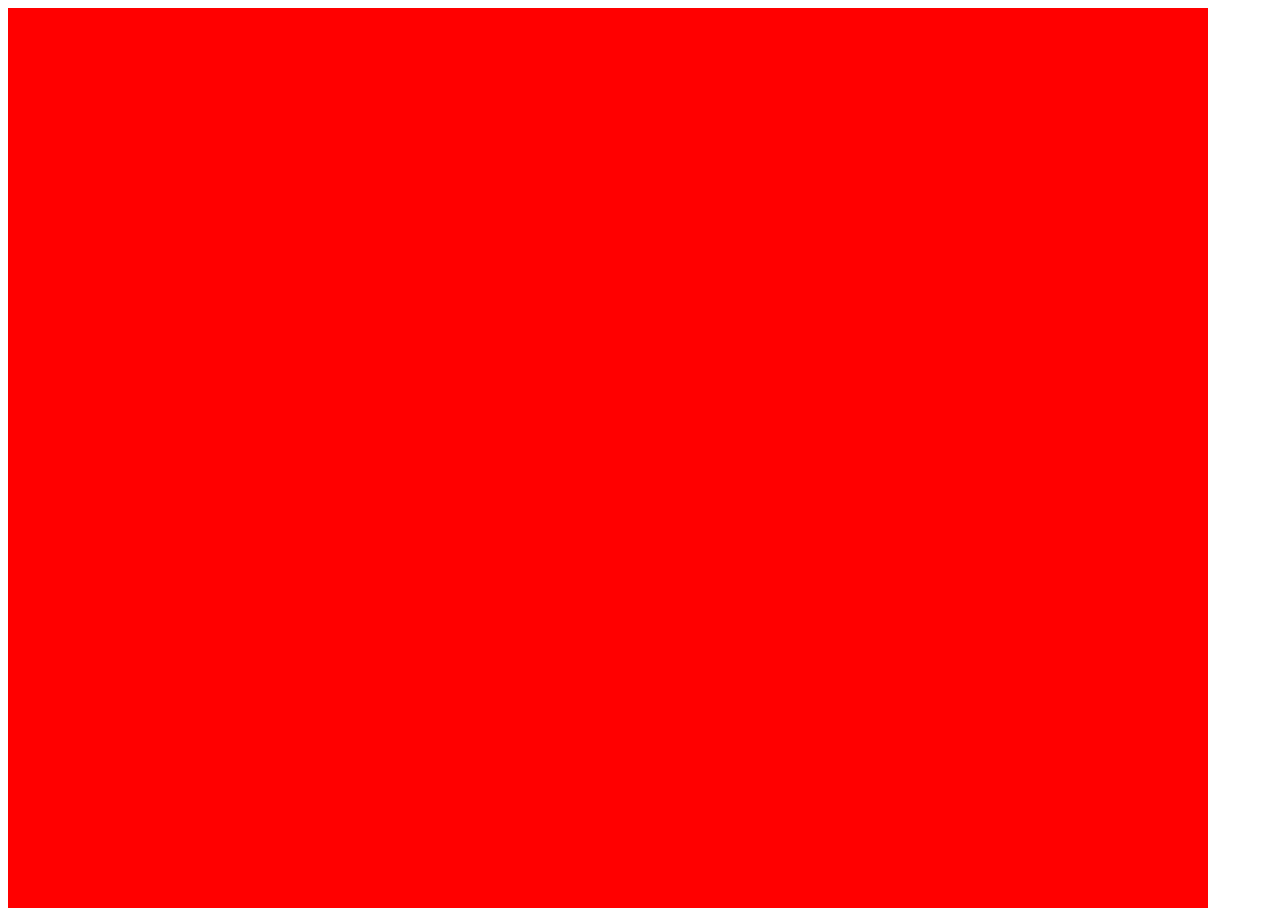
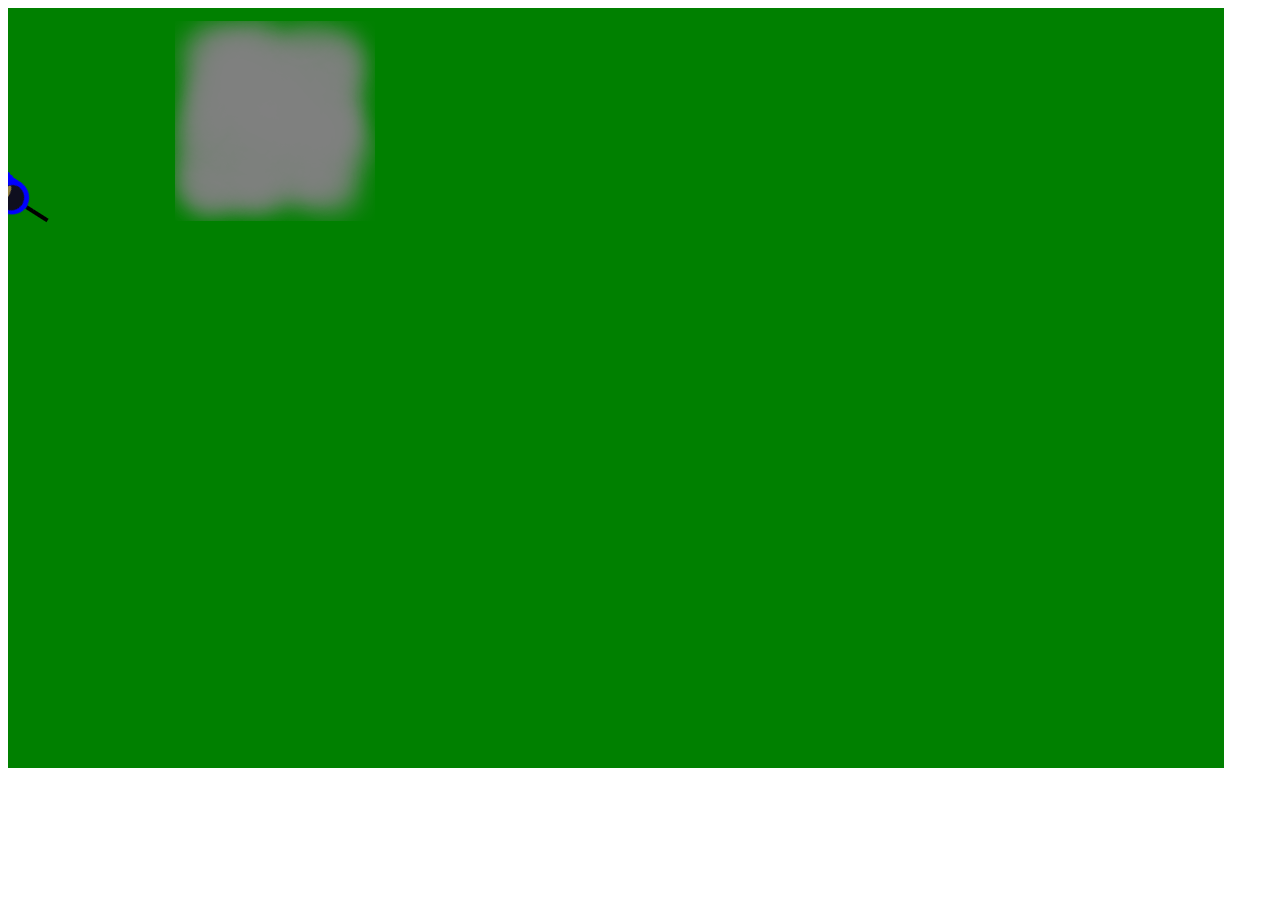
Before and after one commit to jmdejong/bikesthunder, a plain HTML site: page index.html in a window 1280 px wide. After the commit the page ends 800 px from the top, so only its background shows below. Drawn offline with Linux system fonts and the light colour scheme.

Commit message:
made simple ugly game

```diff
--- /dev/null
+++ b/bike.js
@@ -0,0 +1,24 @@
+
+
+class Bike {
+
+	constructor(game){
+		this.game = game;
+		this.x = (Math.random()*(game.width-100)+50)|0;
+		this.y = (Math.random()*(game.height-100)+50)|0;
+		this.dir = Math.random() * 2 * Math.PI;
+		this.speed = 4;
+	}
+
+
+	update(game){
+		this.dir += -(Keyboard.get("ArrowLeft") - Keyboard.get("ArrowRight"))*0.1;
+		this.x += -Math.sin(this.dir) * this.speed;
+		this.y += Math.cos(this.dir) * this.speed;
+		if (this.x < 0  || this.x > game.width || this.y < 0 || this.y > game.height){
+			game.running = false;
+			alert("The cloud won");
+		}
+	}
+
+}
--- /dev/null
+++ b/cloud.js
@@ -0,0 +1,46 @@
+
+
+class Cloud {
+
+	constructor(game){
+		this.game = game;
+		this.x = (Math.random()*(game.width-100)+50)|0;
+		this.y = (Math.random()*(game.height-100)+50)|0;
+		this.speed = 2;
+		this.cooldown = 0;
+	}
+
+
+	update(game){
+		this.x += (Keyboard.get("KeyD") - Keyboard.get("KeyA")) * this.speed;
+		if (this.x < 0){
+			this.x = 0;
+		} else if (this.x > game.width){
+			this.x = game.width;
+		}
+		this.y += (Keyboard.get("KeyS") - Keyboard.get("KeyW")) * this.speed;
+		if (this.y < 0){
+			this.y = 0;
+		} else if (this.y > game.height){
+			this.y = game.height;
+		}
+		if (this.cooldown){
+			this.cooldown--;
+		} else if (Keyboard.get("Space")){
+			this.thunder(game);
+			this.cooldown = 60; // 2 seconds
+		}
+	}
+
+	thunder(game){
+		if (Math.hypot(this.x - game.bike.x, this.y - game.bike.y) < 100){
+			game.running = false;
+			alert("The cloud won");
+		}
+	}
+
+
+	shouldDrawThunder(){
+		return this.cooldown > 45;
+	}
+}
--- /dev/null
+++ b/draw.js
@@ -0,0 +1,40 @@
+
+
+
+class Draw {
+
+
+	constructor(width, height){
+
+		this.canvas = document.getElementById("game");
+		this.ctx = this.canvas.getContext("2d");
+		this.width = this.canvas.width = width;
+		this.height = this.canvas.height = height;
+		this.bikesprite = document.getElementById("bikesprite");
+		this.cloudsprite = document.getElementById("cloudsprite");
+		this.thundersprite = document.getElementById("thundersprite");
+	}
+
+
+	draw(game){
+		this.ctx.clearRect(0, 0, this.width, this.height);
+		this.drawBike(game.bike);
+		this.drawCloud(game.cloud);
+	}
+
+	drawBike(bike){
+		this.ctx.translate(bike.x, bike.y);
+		this.ctx.rotate(bike.dir + Math.PI);
+		this.ctx.drawImage(this.bikesprite, -this.bikesprite.width/2, -this.bikesprite.height/2);
+		this.ctx.resetTransform();
+	}
+
+	drawCloud(cloud){
+		this.ctx.drawImage(this.cloudsprite, cloud.x - this.cloudsprite.width/2, cloud.y - this.cloudsprite.height/2);
+		if (cloud.shouldDrawThunder()){
+			this.ctx.drawImage(this.thundersprite, cloud.x - this.thundersprite.width/2, cloud.y - this.thundersprite.height/2);
+		}
+	}
+
+
+}
--- /dev/null
+++ b/field.js
@@ -0,0 +1,20 @@
+"use strict";
+
+
+class Field {
+
+
+	constructor(){
+		this.width = window.innerWidth * .95;
+		this.height = window.innerHeight * .95;
+		this.cloud = new Cloud(this);
+		this.bike = new Bike(this);
+		this.running = false;
+	}
+
+	update(){
+		this.cloud.update(this);
+		this.bike.update(this);
+	}
+
+}
--- a/index.html
+++ b/index.html
@@ -1,12 +1,20 @@
+<!DOCTYPE html>
 <html>
 	<head>
+		<meta charset="utf-8">
+		<script src="keys.js"></script>
+		<script src="cloud.js"></script>
+		<script src="bike.js"></script>
+		<script src="field.js"></script>
+		<script src="draw.js"></script>
+		<script src="main.js"></script>
 	</head>
 
 	<body>
-		<canvas style="background-color: red;" width="1200" height="900" id="game"></canvas>
+		<canvas style="background-color: green;" width="1200" height="900" id="game"></canvas>
+		<img id="cloudsprite" src="cloud.png" style="display:none" />
+		<img id="bikesprite" src="bike.png" style="display:none" />
+		<img id="thundersprite" src="thunder.png" style="display:none" />
 	</body>
 
-	<script>
-		document.getElementById('game').color = 'red';
-	</script>
 </html>
--- /dev/null
+++ b/keys.js
@@ -0,0 +1,37 @@
+
+
+"use strict";
+
+class InputManager{
+
+
+    constructor(){
+        this.inputs = new Map();
+
+        window.addEventListener("keydown", this.onkeydown.bind(this));
+        window.addEventListener("keyup", this.onkeyup.bind(this));
+    }
+
+    onkeydown(e){
+        this.setKeyValue(e, true);
+    }
+    onkeyup(e){
+        this.setKeyValue(e, false);
+    }
+
+    setKeyValue(event, value){
+        if (event.code){
+            this.inputs.set(event.code, value);
+        }
+    }
+
+    isDown(input){
+        return this.inputs.has(input) && this.inputs.get(input);
+    }
+
+    get(input){
+        return +this.isDown(input);
+    }
+}
+
+window.Keyboard = new InputManager();
--- /dev/null
+++ b/main.js
@@ -0,0 +1,30 @@
+"use strict";
+
+
+function main(){
+	var game = new Field();
+	var renderer = new Draw(game.width, game.height);
+	function update(){
+		if (game.running){
+			game.update();
+		}
+		renderer.draw(game);
+	}
+	function start(){
+		game.running = true;
+		setInterval(update, 33.3);
+		setTimeout(function(){
+			if (game.running){
+				game.running = false;
+				alert("The cyclist won!");
+			}
+		}, 60000);
+	}
+	update();
+	alert("The cyclist moves with the left and right arrow and should avoid the edges and the thunder.\nThe cloud moves with WASD and can shoot thunder with the spacebar.\nThe cloud wins when the cyclist dies, the cyclist wins by staying alive for one minute");
+	setTimeout(start, 2000);
+}
+
+
+
+window.addEventListener("load", main);
```
Also changed, not shown: bike.png (added), cloud.png (added), thunder.png (added).
